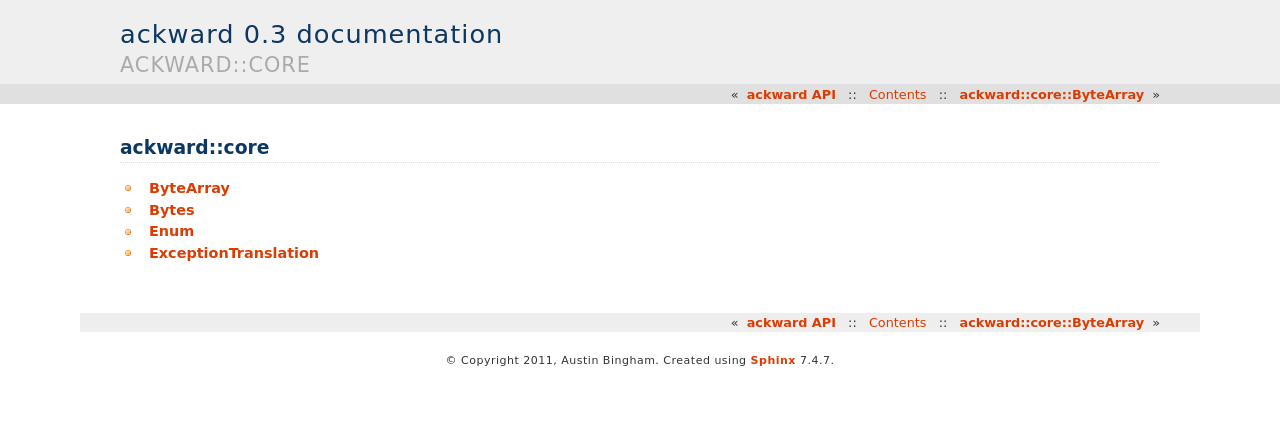
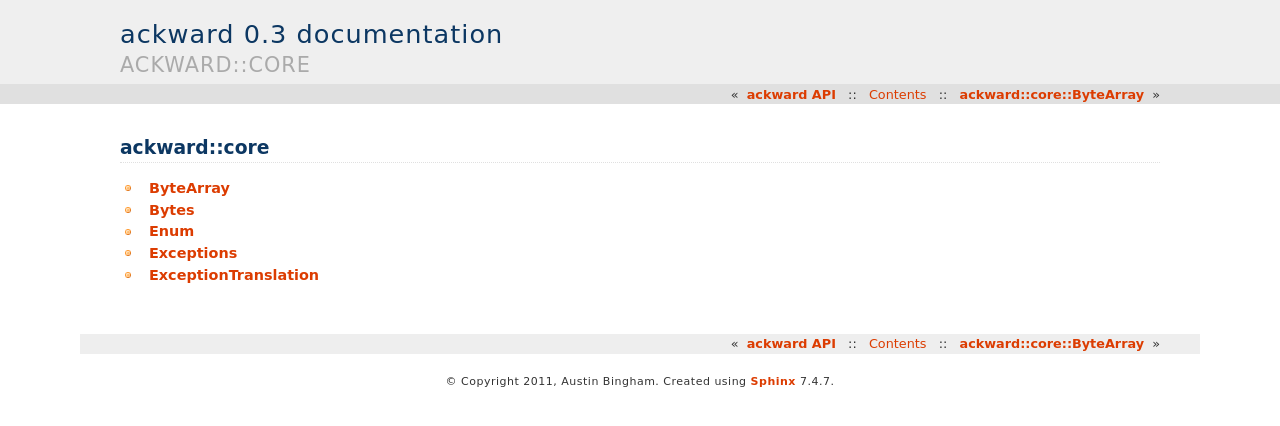
Before and after one commit to abingham/ackward, a Sphinx documentation site: the page built from docs/sphinx/source/api/core/index.rst, in a window 1280 px wide. Shown: the top 426 px of the page. Built offline with Sphinx 7.4.7, drawn with Linux system fonts in a browser that asks for light colours.

Commit message:
added ackward::core exceptions documentation.

```diff
--- /dev/null
+++ b/docs/sphinx/source/api/core/exceptions.rst
@@ -0,0 +1,5 @@
+========================
+ackward::core Exceptions
+========================
+
+.. doxygenfile:: ackward/core/Exceptions.hpp
--- a/docs/sphinx/source/api/core/index.rst
+++ b/docs/sphinx/source/api/core/index.rst
@@ -8,4 +8,5 @@ ackward::core
    ByteArray <bytearray>
    Bytes <bytes>
    Enum <enum>
+   Exceptions <exceptions>
    ExceptionTranslation <exception_translation>
```
